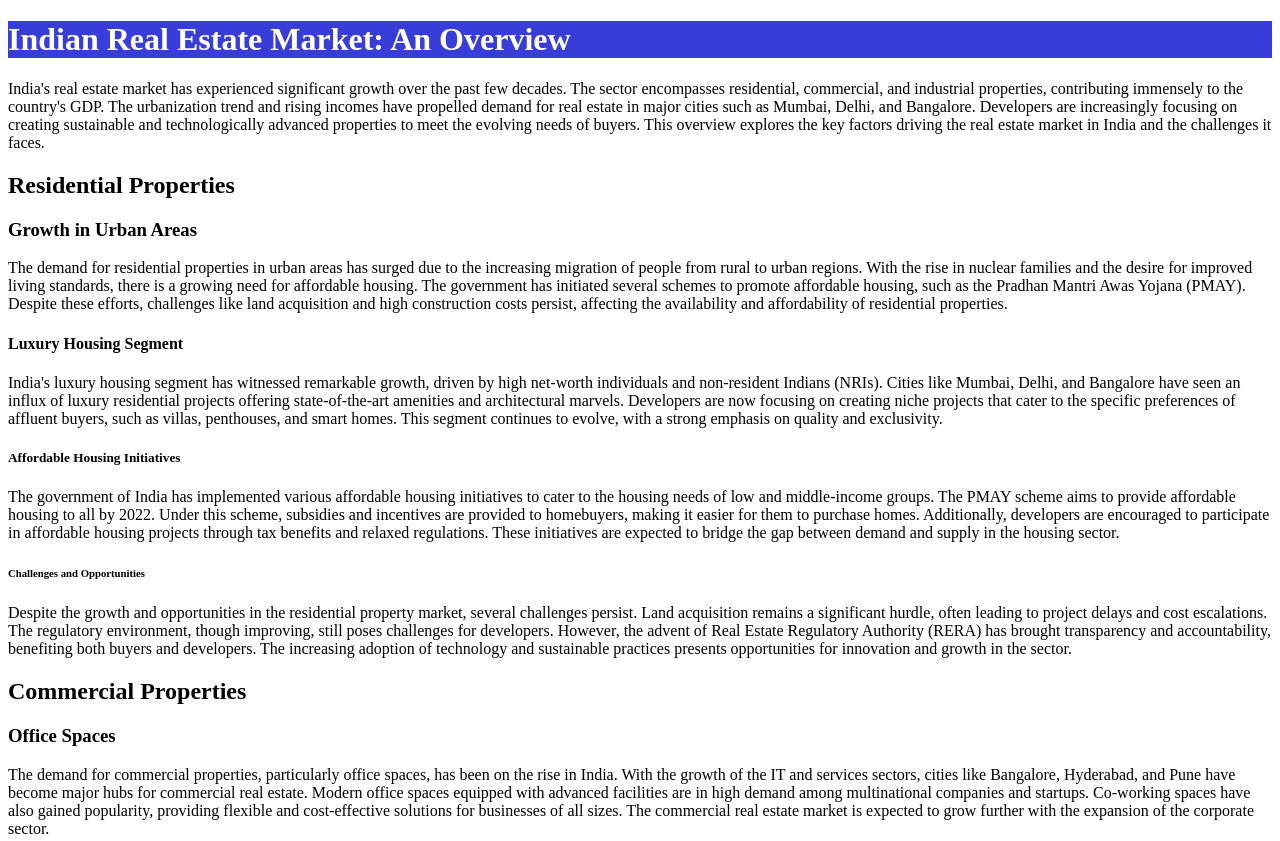
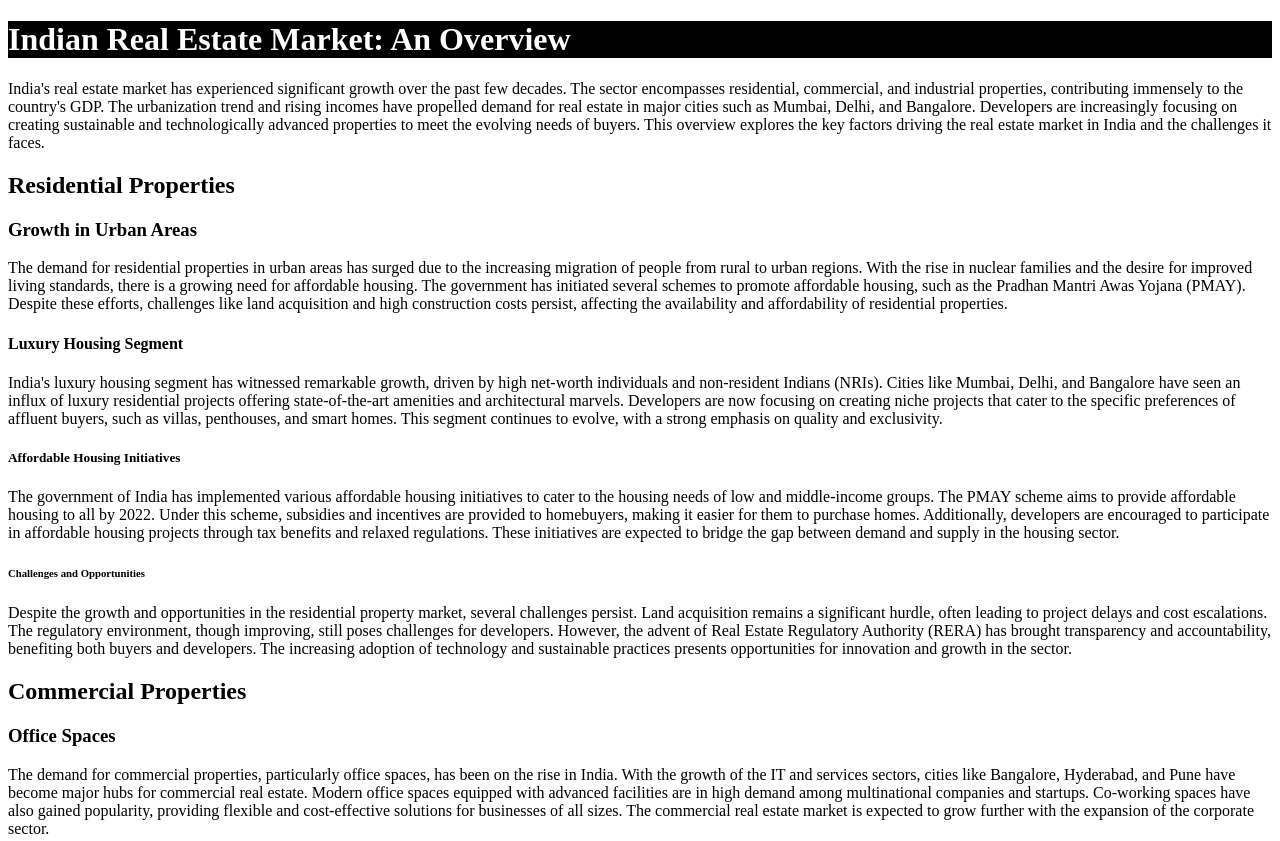
Before and after one commit to code-skg/WEB_DEV, a plain HTML site: page html/index.html in a window 1280 px wide. Shown: the top 841 px of the page. Drawn offline with Linux system fonts and the light colour scheme.

Commit message:
Update CSS background color and clean up HTML comments

```diff
--- a/css/style.css
+++ b/css/style.css
@@ -1,6 +1,6 @@
 h1 {
     color: rgb(255, 255, 255);
-    background-color: rgb(56, 61, 217);
+    background-color: rgb(0, 0, 0);
     flex-direction: centre ;
 }
 p {
```
Also changed, not shown: html/index.html (+0 -1 lines).
